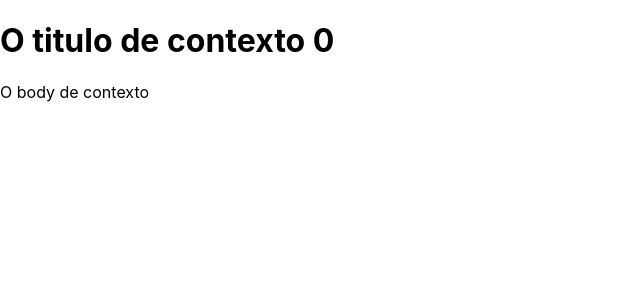
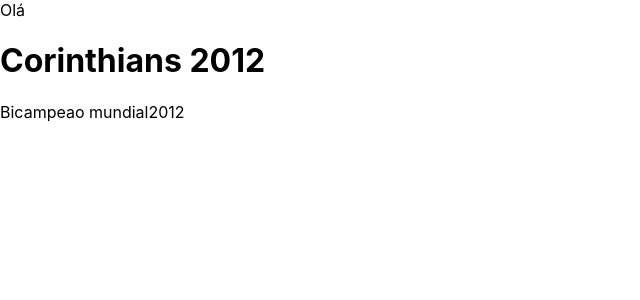
Before and after one commit to guimoreirap/project-3-hooksReact, a React (Create React App) app: page / in a window 1280 px wide. Shown: the top 300 px of the page, without its empty margins (0-640 px from the left). Built offline with nearby package versions, Linux system fonts and the light colour scheme.

Commit message:
useContext em Components

```diff
--- a/src/App.js
+++ b/src/App.js
@@ -1,57 +1,13 @@
-import React, { useContext, useState } from 'react';
 import './App.css';
-
-const globalState = {
-  title: 'O titulo de contexto',
-  body: 'O body de contexto',
-  counter: 0,
-};
-
-const GlobalContext = React.createContext();
-
-// eslint-disable-next-line
-const Div = ({ children }) => {
-  return (
-    <>
-      <H1 />
-      <P />
-    </>
-  );
-};
-
-// eslint-disable-next-line
-const H1 = () => {
-  const theContext = useContext(GlobalContext);
-  const {
-    contextState: { title, counter },
-  } = theContext;
-  return (
-    <h1>
-      {' '}
-      {title} {counter}{' '}
-    </h1>
-  );
-};
-
-const P = () => {
-  const theContext = useContext(GlobalContext);
-  const {
-    contextState: { body, counter },
-    contextState,
-    setContextState,
-  } = theContext;
-  return <p onClick={() => setContextState((s) => ({ ...s, counter: s.counter + 1 }))}>{body}</p>;
-};
+import { Div } from './components/Div';
+import { AppContext } from './contexts/AppContext';
 
 function App() {
-  const [contextState, setContextState] = useState(globalState);
-
   return (
-    <GlobalContext.Provider value={{ contextState, setContextState }}>
-      <Div>
-        <H1>olá</H1>
-      </Div>
-    </GlobalContext.Provider>
+    <AppContext>
+      Olá
+      <Div />
+    </AppContext>
   );
 }
 
--- /dev/null
+++ b/src/components/Div/index.jsx
@@ -0,0 +1,12 @@
+import { H1 } from '../H1';
+import { P } from '../P';
+
+// eslint-disable-next-line
+export const Div = ({ children }) => {
+  return (
+    <>
+      <H1 />
+      <P />
+    </>
+  );
+};
--- /dev/null
+++ b/src/components/H1/index.jsx
@@ -0,0 +1,16 @@
+import { useContext } from 'react';
+import { GlobalContext } from '../../contexts/AppContext';
+
+// eslint-disable-next-line
+export const H1 = () => {
+  const theContext = useContext(GlobalContext);
+  const {
+    contextState: { title, counter },
+  } = theContext;
+  return (
+    <h1>
+      {' '}
+      {title} {counter}{' '}
+    </h1>
+  );
+};
--- /dev/null
+++ b/src/components/P/index.jsx
@@ -0,0 +1,16 @@
+import { useContext } from 'react';
+import { GlobalContext } from '../../contexts/AppContext';
+
+export const P = () => {
+  const theContext = useContext(GlobalContext);
+  const {
+    contextState: { body, counter },
+    setState,
+  } = theContext;
+  return (
+    <p onClick={() => setState((s) => ({ ...s, counter: s.counter + 1 }))}>
+      {body}
+      {counter}
+    </p>
+  );
+};
--- /dev/null
+++ b/src/contexts/AppContext/data.js
@@ -0,0 +1,5 @@
+export const globalState = {
+  title: 'Corinthians',
+  body: 'Bicampeao mundial',
+  counter: 2012,
+};
--- /dev/null
+++ b/src/contexts/AppContext/index.jsx
@@ -0,0 +1,11 @@
+import { createContext, useState } from 'react';
+import { globalState } from './data';
+
+export const GlobalContext = createContext();
+
+//eslint-disable-next-line
+export const AppContext = ({ children }) => {
+  const [contextState, setState] = useState(globalState);
+
+  return <GlobalContext.Provider value={{ contextState, setState }}>{children}</GlobalContext.Provider>;
+};
```
